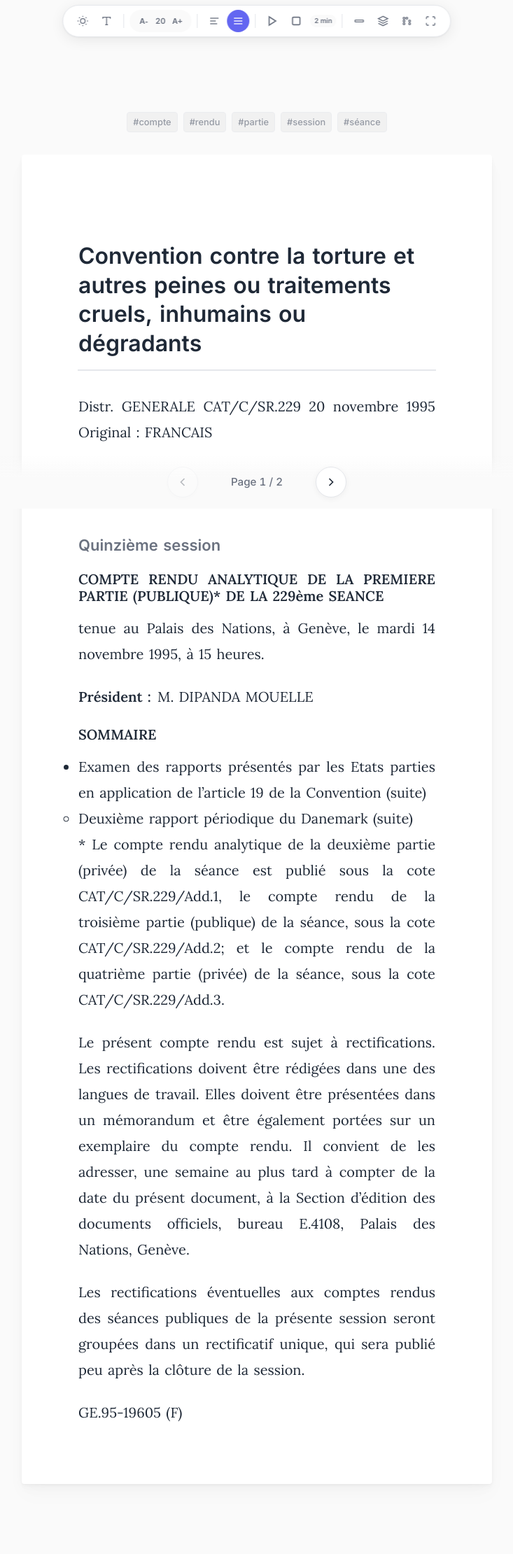
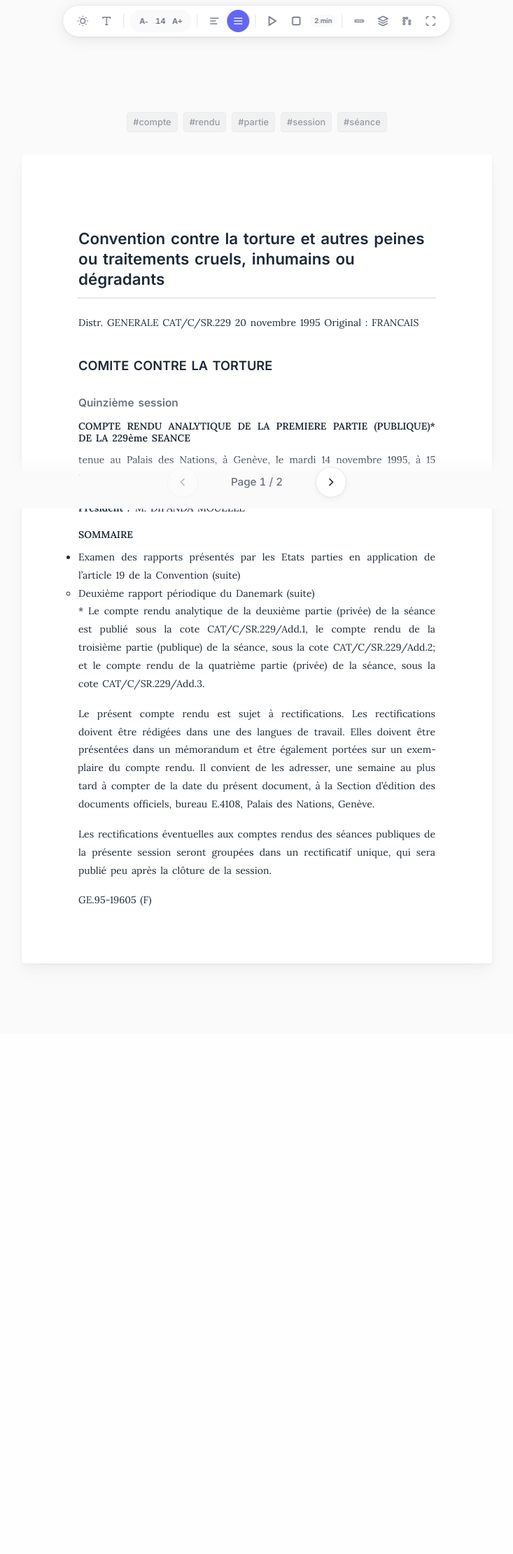
Before and after one commit to Cleamx/hackathon, a FastAPI app: page /reader/1 in a window 1280 px wide. Shown: the part 73-2294 px from the top of the page at 70% size, without its empty margins (273-1006 px from the left). After the commit the page ends 1454 px from the top, so only its background shows below. Run offline with FastAPI, Linux system fonts and the light colour scheme; data comes from the database, SQL or seed files in the repository; some libraries are stand-ins or nearby versions; some web fonts are replaced.

Commit message:
default font size 14

```diff
--- a/readzen/app/static/css/reader.css
+++ b/readzen/app/static/css/reader.css
@@ -245,7 +245,7 @@ body.theme-sepia .reader-toolbar {
     padding: 60px 80px;
     border-radius: 4px;
     font-family: var(--font-reader);
-    font-size: 20px;
+    font-size: 14px;
     line-height: 1.85;
     text-align: justify;
     hyphens: auto;
--- a/readzen/app/templates/reader.html
+++ b/readzen/app/templates/reader.html
@@ -34,7 +34,7 @@
         <!-- Contrôles typographie -->
         <div class="toolbar-group typography-controls">
             <button class="tool-btn" id="font-decrease" title="Réduire">A-</button>
-            <span class="font-size-display" id="font-size-display">20</span>
+            <span class="font-size-display" id="font-size-display">14</span>
             <button class="tool-btn" id="font-increase" title="Agrandir">A+</button>
         </div>
 
@@ -184,7 +184,7 @@
     let pageCount = 0;       // Nombre total de pages
     let currentPage = 0;
     let loadingPage = null;  // Page en cours de chargement
-    let currentFontSize = 20;
+    let currentFontSize = 14;
     let isPreloading = false; // Flag pour le préchargement en cascade
 
     // ============================================
```
